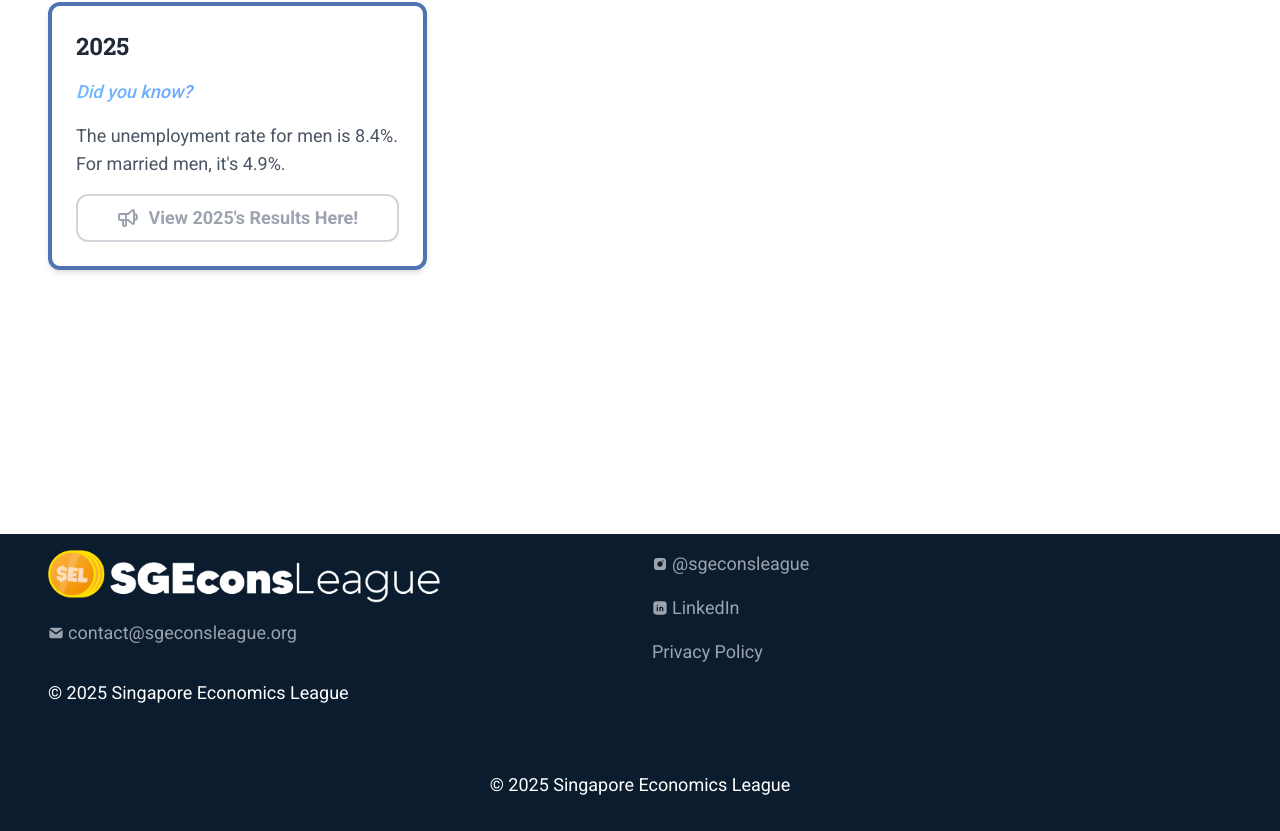
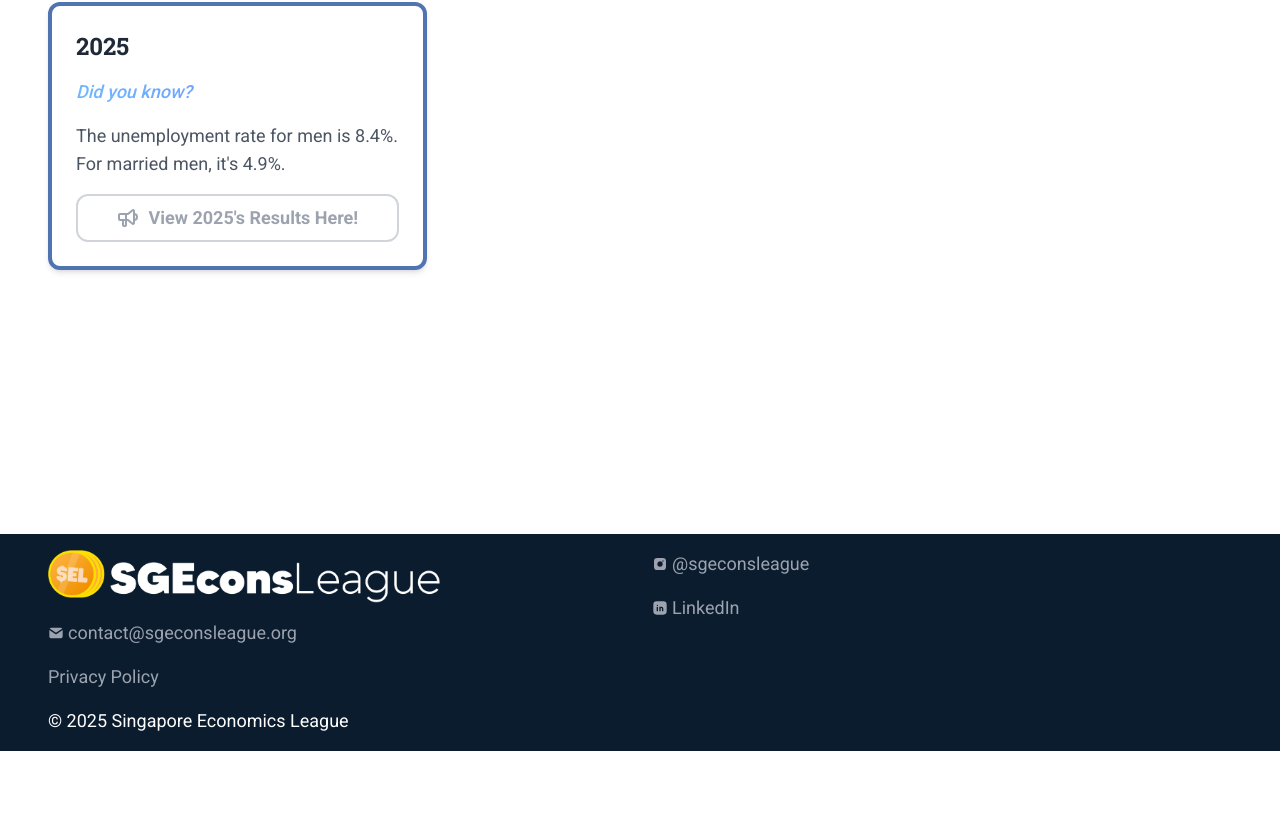
Before and after one commit to jonyewcodes/old, a Next.js app: page /archives in a window 1280 px wide. Shown: the part 394-1225 px from the top of the page. After the commit the page ends 1145 px from the top, so only its background shows below. Built offline with nearby package versions, Linux system fonts and the light colour scheme.

Commit message:
update footer

```diff
--- a/app/components/Footer.tsx
+++ b/app/components/Footer.tsx
@@ -43,7 +43,10 @@ export default function Footer() {
               </svg>
               <span>contact@sgeconsleague.org</span>
             </Link>
-            <div className="py-4 pb-8 text-base text-left text-white lg:text-lg">
+            <Link href="/privacy" className="group hover:text-white transition">
+              Privacy Policy
+            </Link>
+            <div className="text-left text-white">
             © 2025 Singapore Economics League
             </div>
           </div>
@@ -88,17 +91,8 @@ export default function Footer() {
               </svg>
               <span>LinkedIn</span>
             </Link>
-            <Link href="/privacy" className="group hover:text-white transition">
-              Privacy Policy
-            </Link>
+
           </div>
-        </div>
-      </div>
-
-      {/* Copyright section */}
-      <div className="max-w-screen-xl w-full mx-auto px-6 sm:px-12">
-        <div className="py-4 pb-8 text-base text-left text-white lg:text-lg lg:text-center">
-          © 2025 Singapore Economics League
         </div>
       </div>
     </footer>
```
